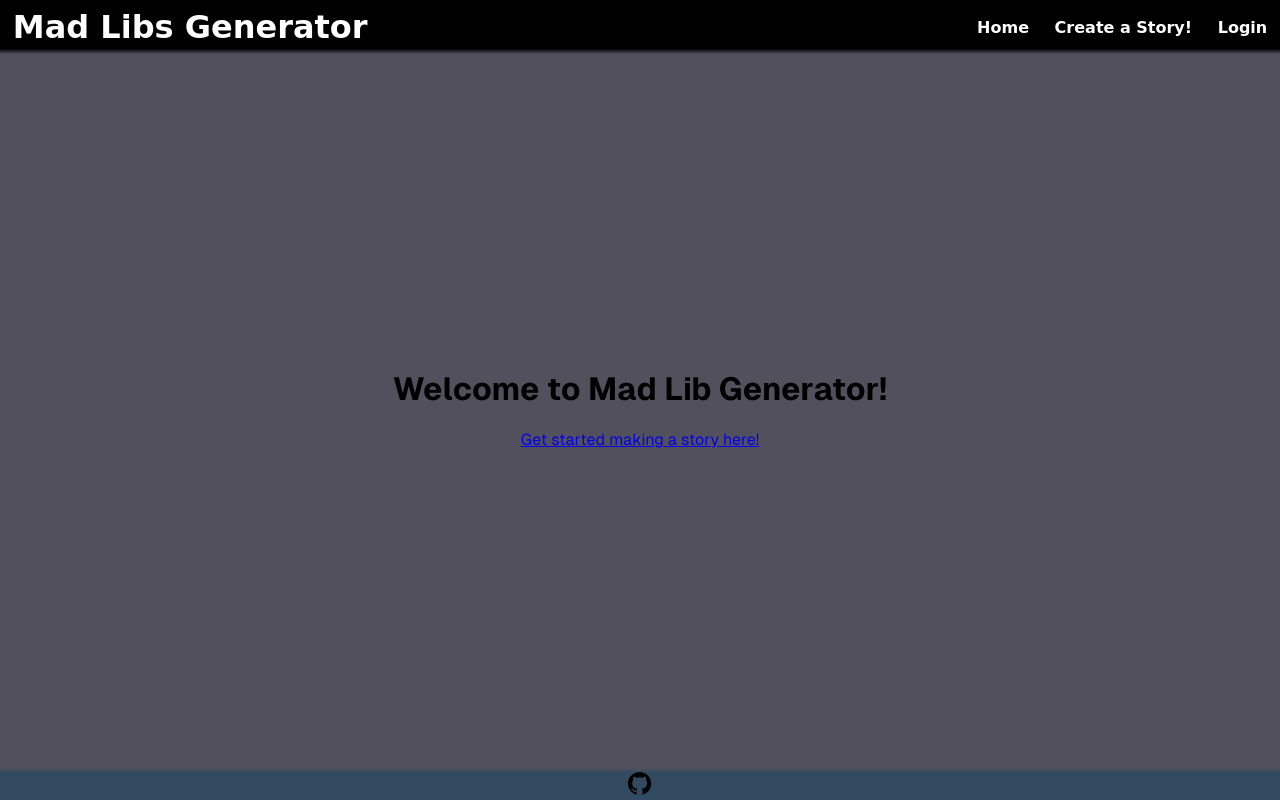
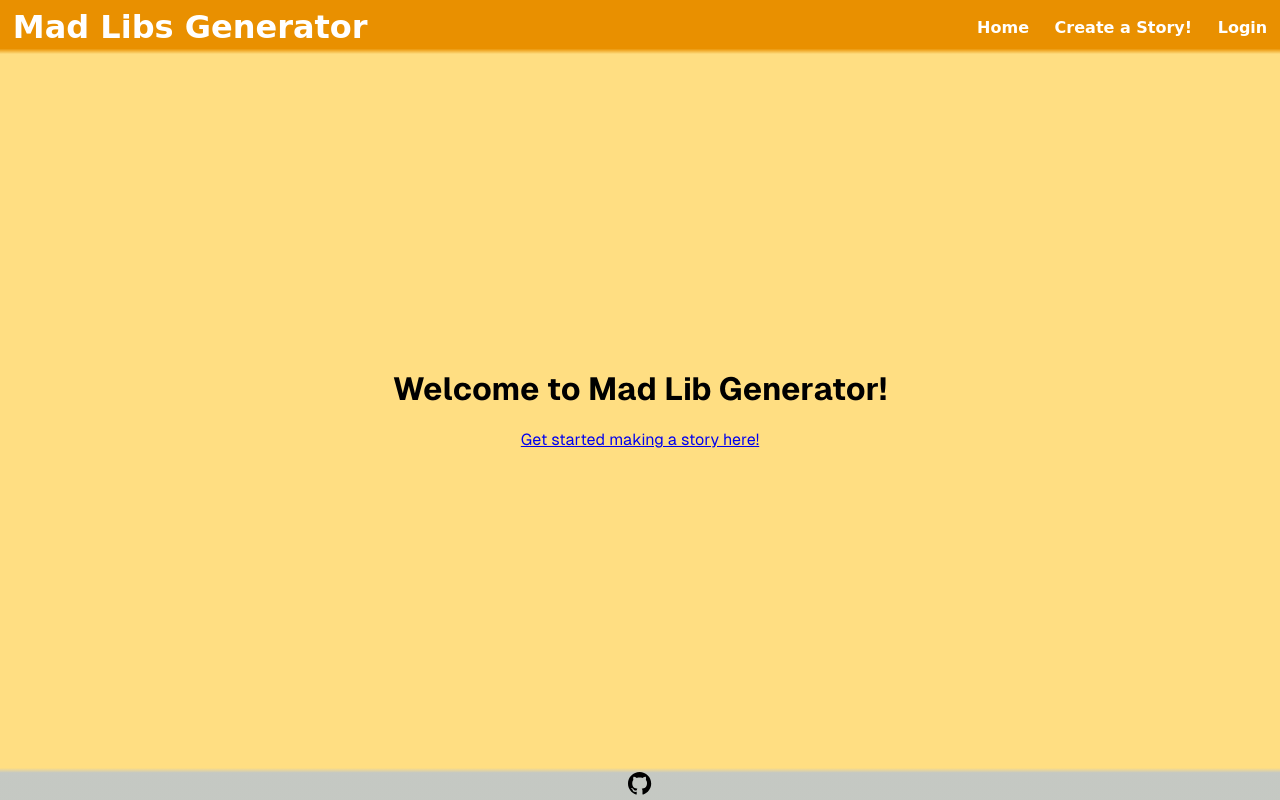
Before and after one commit to RCLobster/team-M-s-project-3, a React (Vite) app in the folder client/: page / in a window 1280 px wide. Built offline with nearby package versions, Linux system fonts and the light colour scheme.

Commit message:
changed site color pallete

```diff
--- a/client/src/App.css
+++ b/client/src/App.css
@@ -36,13 +36,20 @@
 }
 
 :root {
-    --black: #000000;
+    /* --black: #000000;
     --ocean-grey: #0C1821;
     --ocean-grey-fade: #0c18218f;
     --navy: #1B2A41;
     --cloudy-night: #324A5F;
-    --lugia: #52505c;
+    --lugia: #52505c; */
     --clear: #00000000;
+
+    --black: #e99000;
+    --ocean-grey-fade: #dda818;
+    --navy: #BE5600;
+    --cloudy-night: #9cbaf196;
+    --lugia: #ffde82;
+
 }
 
 body {
```
Also changed, not shown: 1 other file (tests, documents, lock files or other folders).
